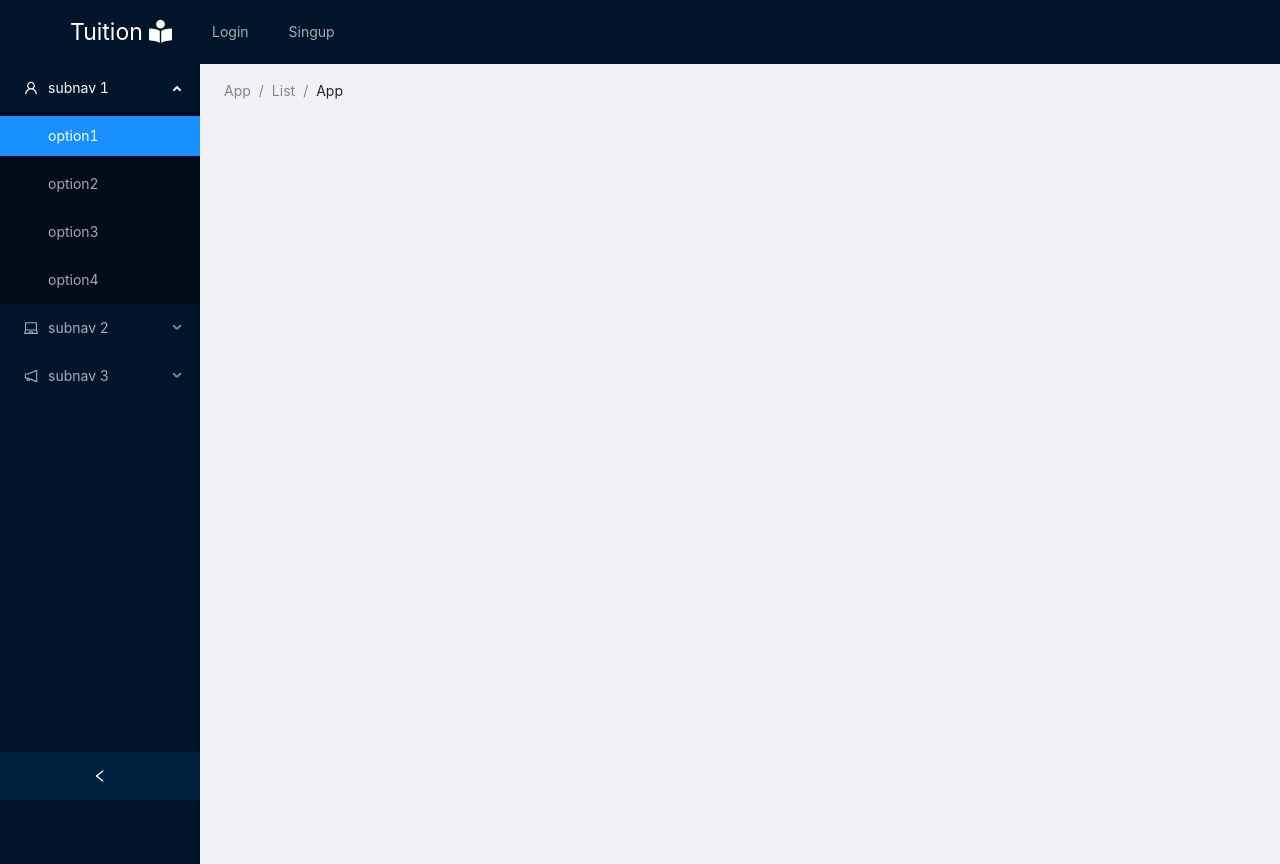
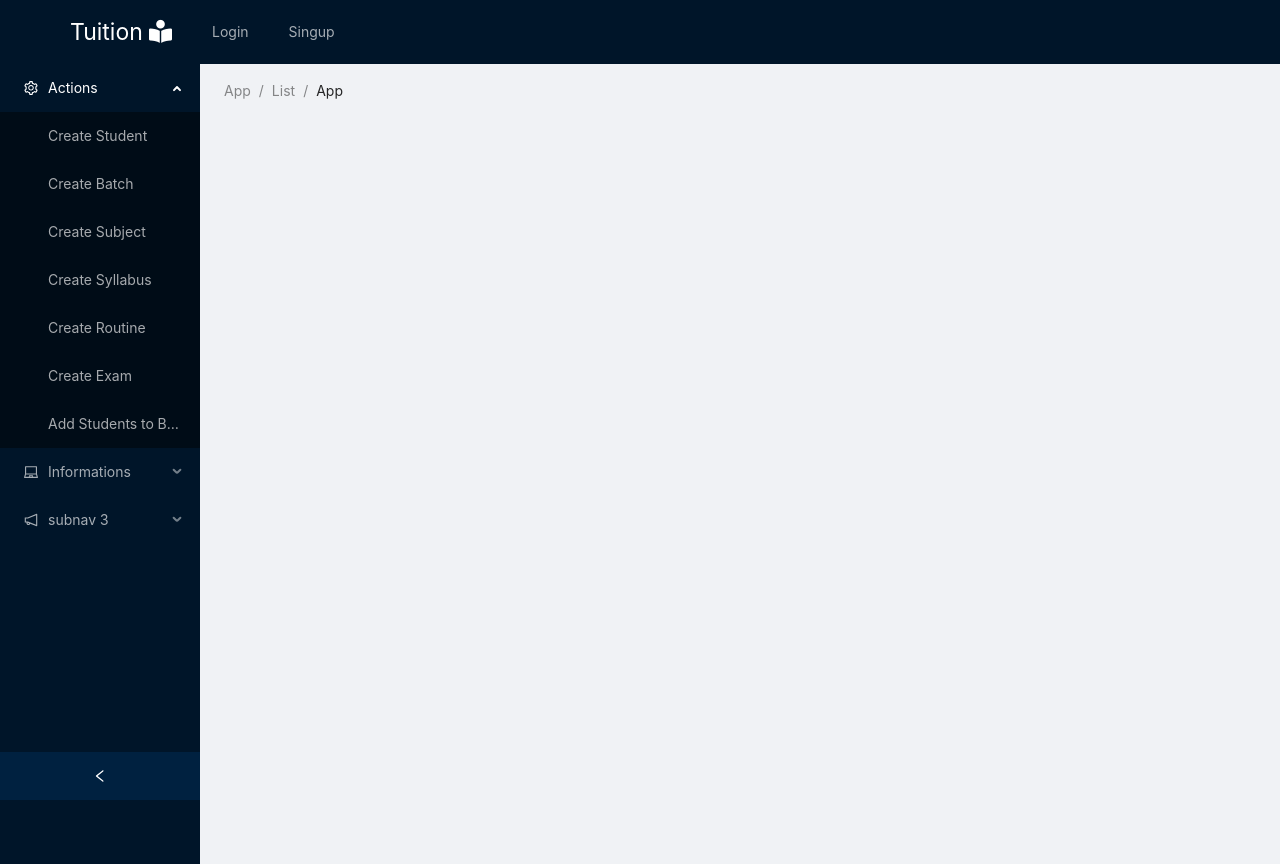
Before and after one commit to dev-khalid/Student-Management, a React (Create React App) app in the folder client/: page /profile in a window 1280 px wide. Built offline with nearby package versions, Linux system fonts and the light colour scheme.

Commit message:
profile 1

```diff
--- a/client/src/Store.js
+++ b/client/src/Store.js
@@ -12,7 +12,7 @@ const reducers = combineReducers({
 const middlewares = [thunk];
 const initialState = {
   ghorarDim: 'ghora jei dim pare',
-  user: { user: JSON.parse(localStorage.getItem('user')) },
+  user: {   user: JSON.parse(localStorage.getItem('user')) },
 };
 const store = createStore(
   reducers,
--- a/client/src/components/Profile.js
+++ b/client/src/components/Profile.js
@@ -7,6 +7,7 @@ import { Layout, Menu, Breadcrumb } from 'antd';
 
 import {
   UserOutlined,
+  SettingOutlined,
   LaptopOutlined,
   NotificationOutlined,
 } from '@ant-design/icons';
@@ -37,17 +38,20 @@ const Profile = () => {
             defaultOpenKeys={['sub1']}
             style={{ height: '100%', borderRight: 0 }}
           >
-            <SubMenu key="sub1" icon={<UserOutlined />} title="subnav 1">
-              <Menu.Item key="1">option1</Menu.Item>
-              <Menu.Item key="2">option2</Menu.Item>
-              <Menu.Item key="3">option3</Menu.Item>
-              <Menu.Item key="4">option4</Menu.Item>
+            <SubMenu key="sub1" icon={<SettingOutlined />} title="Actions">
+              <Menu.Item key="createStudent">Create Student</Menu.Item>
+              <Menu.Item key="createBatch">Create Batch</Menu.Item>
+              <Menu.Item key="createSubject">Create Subject</Menu.Item>
+              <Menu.Item key="createSyllabus">Create Syllabus</Menu.Item>
+              <Menu.Item key="createRoutine">Create Routine</Menu.Item>
+              <Menu.Item key="createExam">Create Exam</Menu.Item>
+              <Menu.Item key="addtobatch">Add Students to Batch</Menu.Item>
             </SubMenu>
-            <SubMenu key="sub2" icon={<LaptopOutlined />} title="subnav 2">
-              <Menu.Item key="5">option5</Menu.Item>
-              <Menu.Item key="6">option6</Menu.Item>
-              <Menu.Item key="7">option7</Menu.Item>
-              <Menu.Item key="8">option8</Menu.Item>
+            <SubMenu key="sub2" icon={<LaptopOutlined />} title="Informations">
+              <Menu.Item key="5">All Students </Menu.Item>
+              <Menu.Item key="6">Batch Information</Menu.Item>
+              <Menu.Item key="7">Exams </Menu.Item>
+              <Menu.Item key="8">Payments</Menu.Item>
             </SubMenu>
             <SubMenu
               key="sub3"
```
